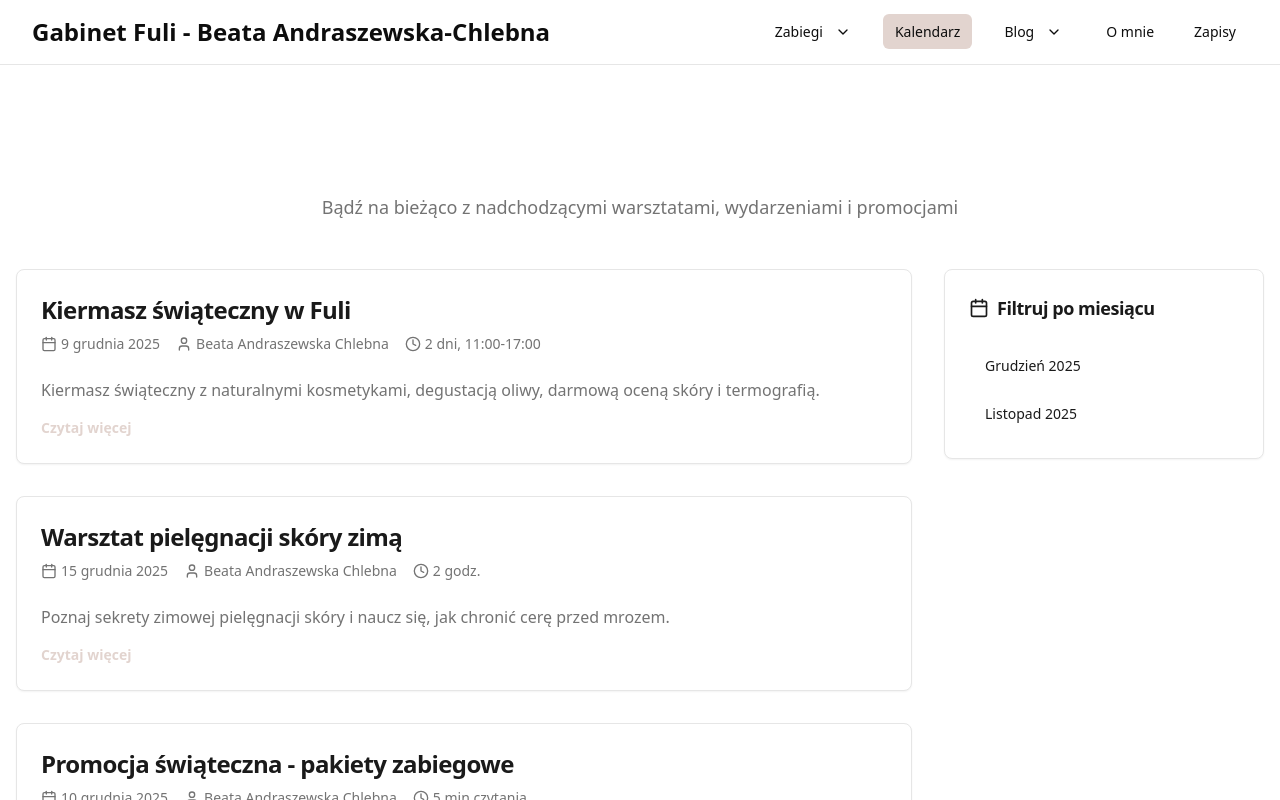
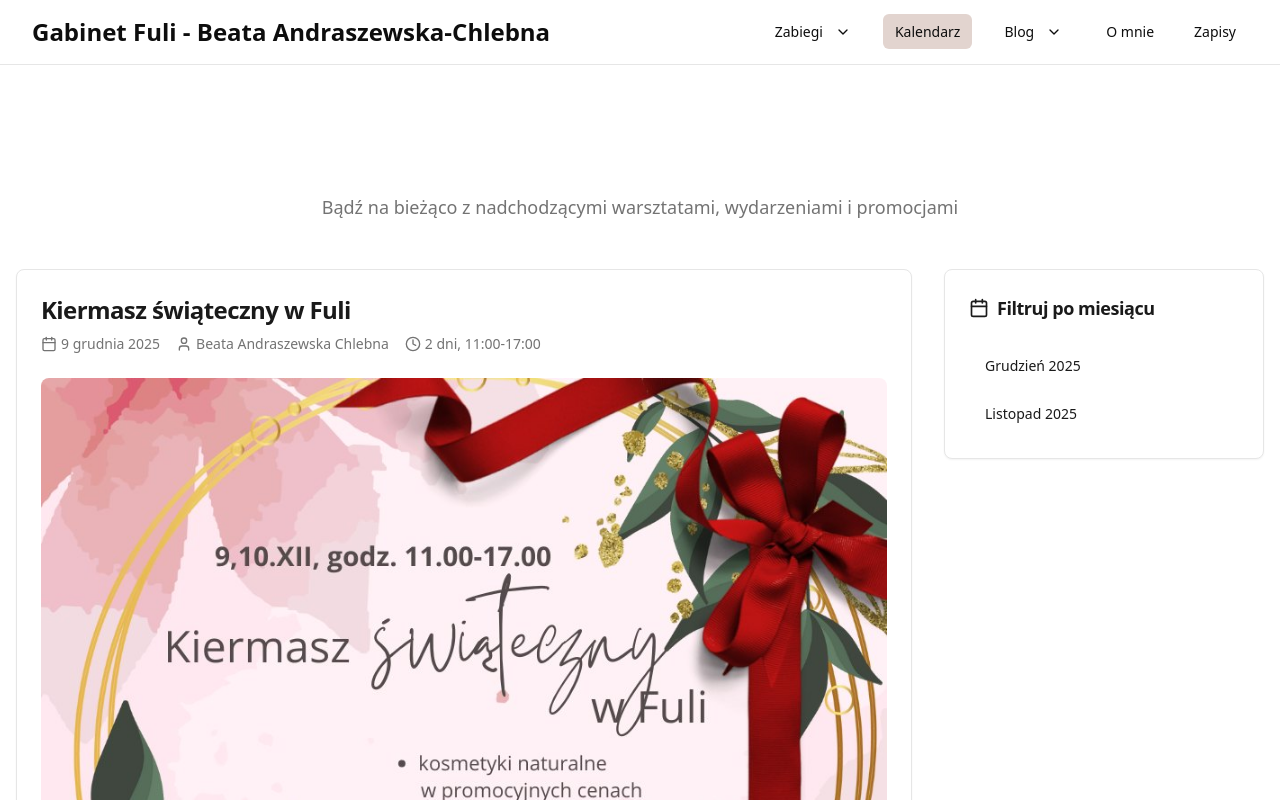
Before and after one commit to Durantealghieri/beata-s-glow-space, a React (Vite) app: page /warsztaty in a window 1280 px wide. Shown: the top 800 px of the page. Built offline with nearby package versions, Linux system fonts and the light colour scheme.

Commit message:
Add photo to event

```diff
--- a/src/pages/Warsztaty.tsx
+++ b/src/pages/Warsztaty.tsx
@@ -3,6 +3,7 @@ import { ArrowLeft, Calendar as CalendarIcon, User, Clock } from 'lucide-react';
 import { Button } from '@/components/ui/button';
 import { Card, CardContent, CardHeader, CardTitle } from '@/components/ui/card';
 import Navigation from '@/components/Navigation';
+import kiermaszImage from '@/assets/kiermasz-swiateczny.jpg';
 
 interface Post {
   id: number;
@@ -12,6 +13,7 @@ interface Post {
   author: string;
   readTime: string;
   excerpt: string;
+  image?: string;
 }
 
 const Warsztaty: React.FC = () => {
@@ -40,7 +42,8 @@ Kiermasz odbędzie się w dniach 9-10 grudnia w godzinach 11:00-17:00. To doskon
       date: "9 grudnia 2025",
       author: "Beata Andraszewska Chlebna",
       readTime: "2 dni, 11:00-17:00",
-      excerpt: "Kiermasz świąteczny z naturalnymi kosmetykami, degustacją oliwy, darmową oceną skóry i termografią."
+      excerpt: "Kiermasz świąteczny z naturalnymi kosmetykami, degustacją oliwy, darmową oceną skóry i termografią.",
+      image: kiermaszImage
     },
     {
       id: 2,
@@ -176,6 +179,13 @@ Kiermasz odbędzie się w dniach 9-10 grudnia w godzinach 11:00-17:00. To doskon
                       </div>
                     </CardHeader>
                     <CardContent>
+                      {post.image && (
+                        <img
+                          src={post.image}
+                          alt={post.title}
+                          className="w-full h-auto rounded-lg mb-4 object-cover"
+                        />
+                      )}
                       <div className="prose prose-sm max-w-none">
                         {expandedPost === post.id ? (
                           <div className="whitespace-pre-line">{post.content}</div>
```
Also changed, not shown: src/assets/kiermasz-swiateczny.jpg (added).
